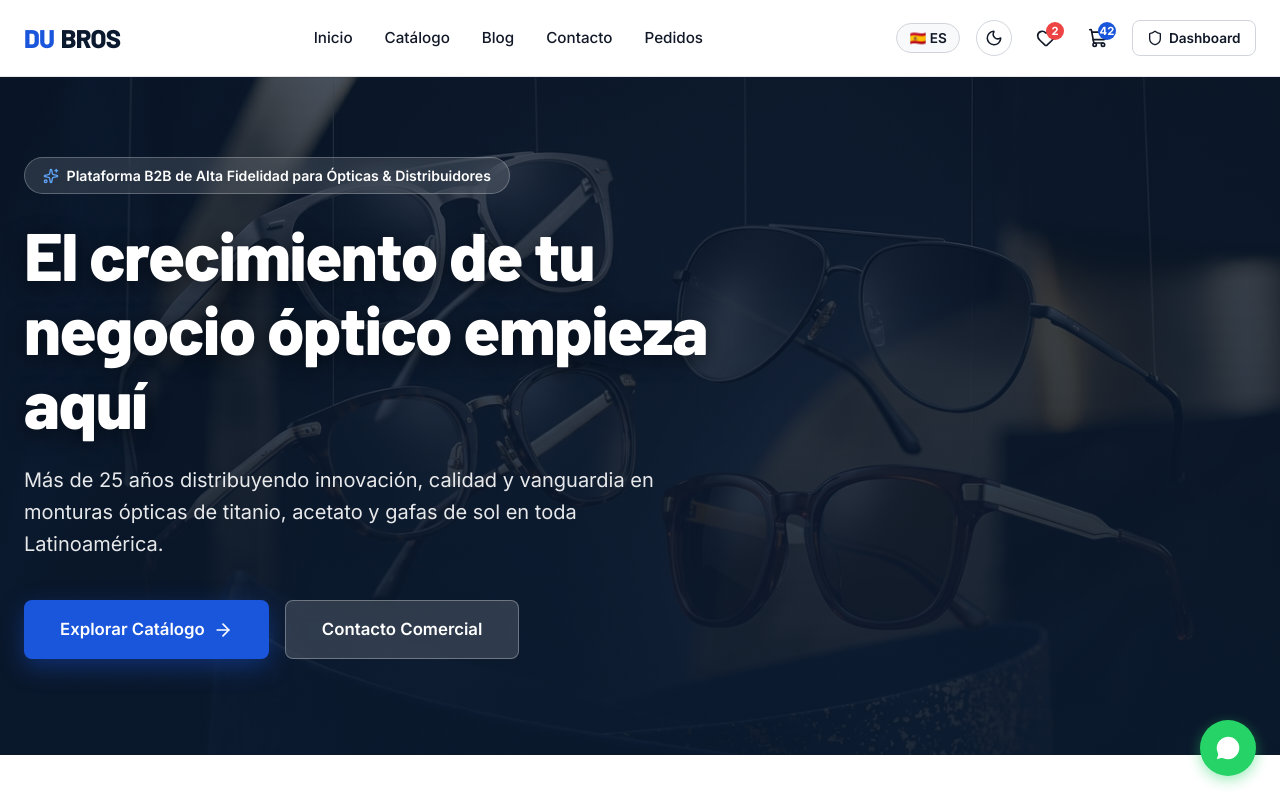
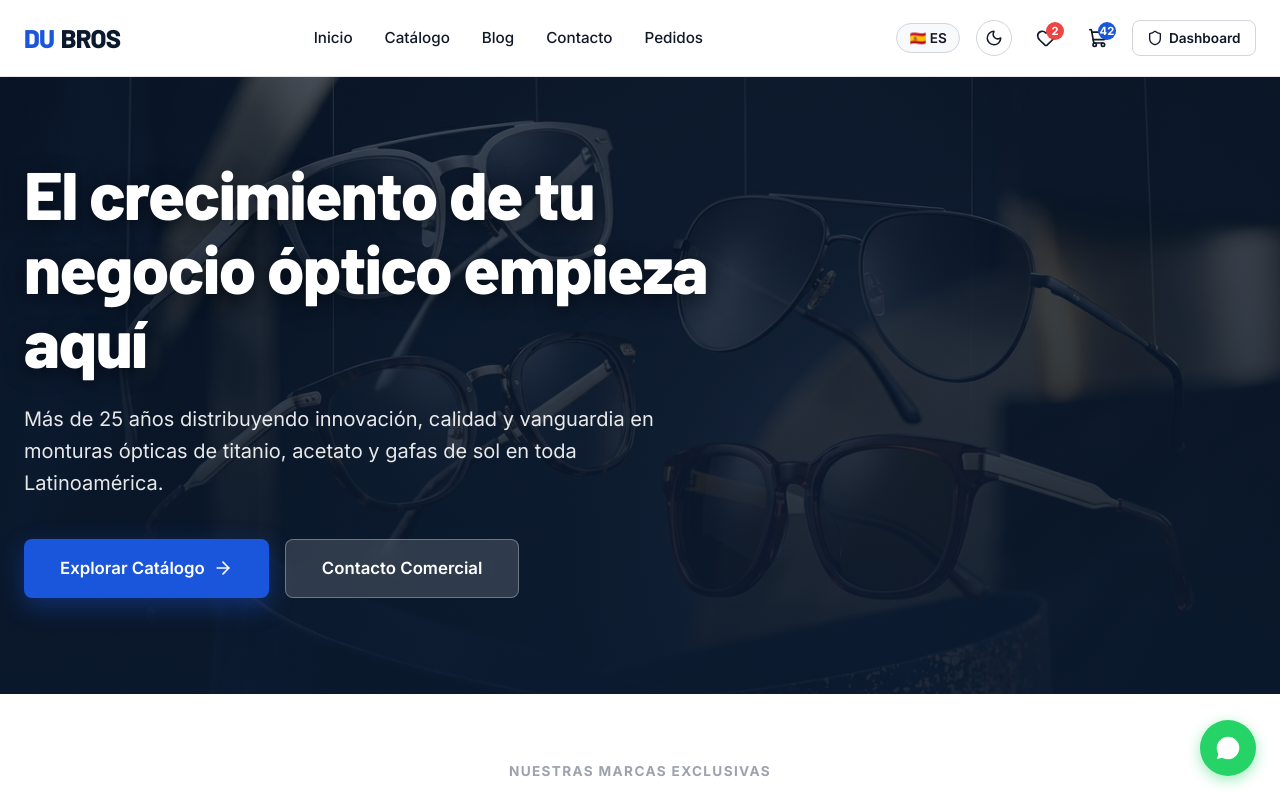
Before and after one commit to dubroswix-png/dubros-app, a Next.js app: page / in a window 1280 px wide. Shown: the top 800 px of the page. Built offline with nearby package versions, Linux system fonts and the light colour scheme.

Commit message:
style: remove hero badge

```diff
--- a/src/app/page.tsx
+++ b/src/app/page.tsx
@@ -26,24 +26,6 @@ export default function HomePage() {
       >
         <div className="container" style={{ position: 'relative', zIndex: 2 }}>
           <div style={{ maxWidth: '780px' }}>
-            <div
-              style={{
-                display: 'inline-flex',
-                alignItems: 'center',
-                gap: '0.5rem',
-                backgroundColor: 'rgba(255, 255, 255, 0.12)',
-                backdropFilter: 'blur(12px)',
-                border: '1px solid rgba(255, 255, 255, 0.25)',
-                padding: '0.45rem 1.1rem',
-                borderRadius: 'var(--radius-full)',
-                fontSize: '0.88rem',
-                fontWeight: 600,
-                marginBottom: '1.5rem',
-              }}
-            >
-              <Sparkles size={16} color="#60A5FA" />
-              <span>Plataforma B2B de Alta Fidelidad para Ópticas & Distribuidores</span>
-            </div>
 
             <h1
               style={{
```
